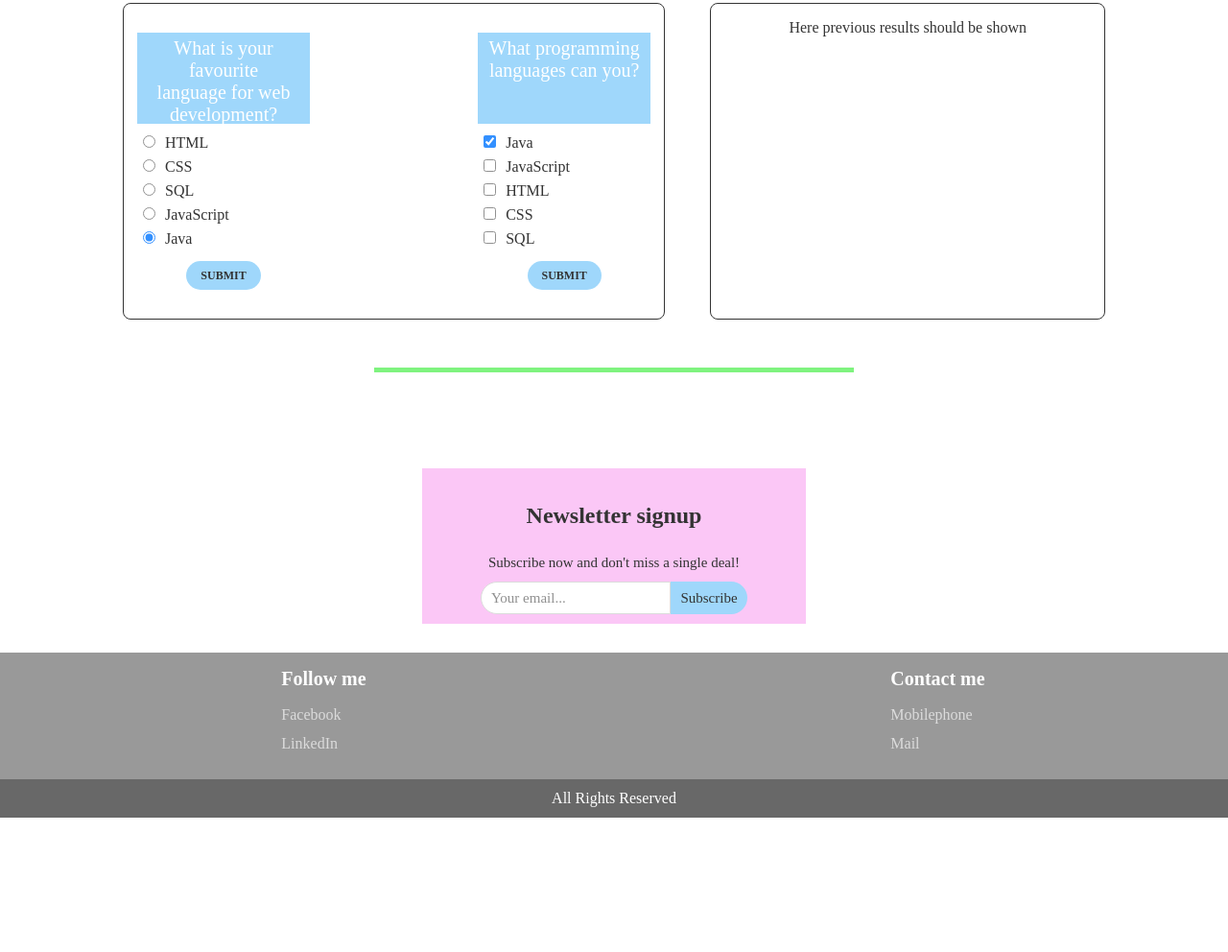
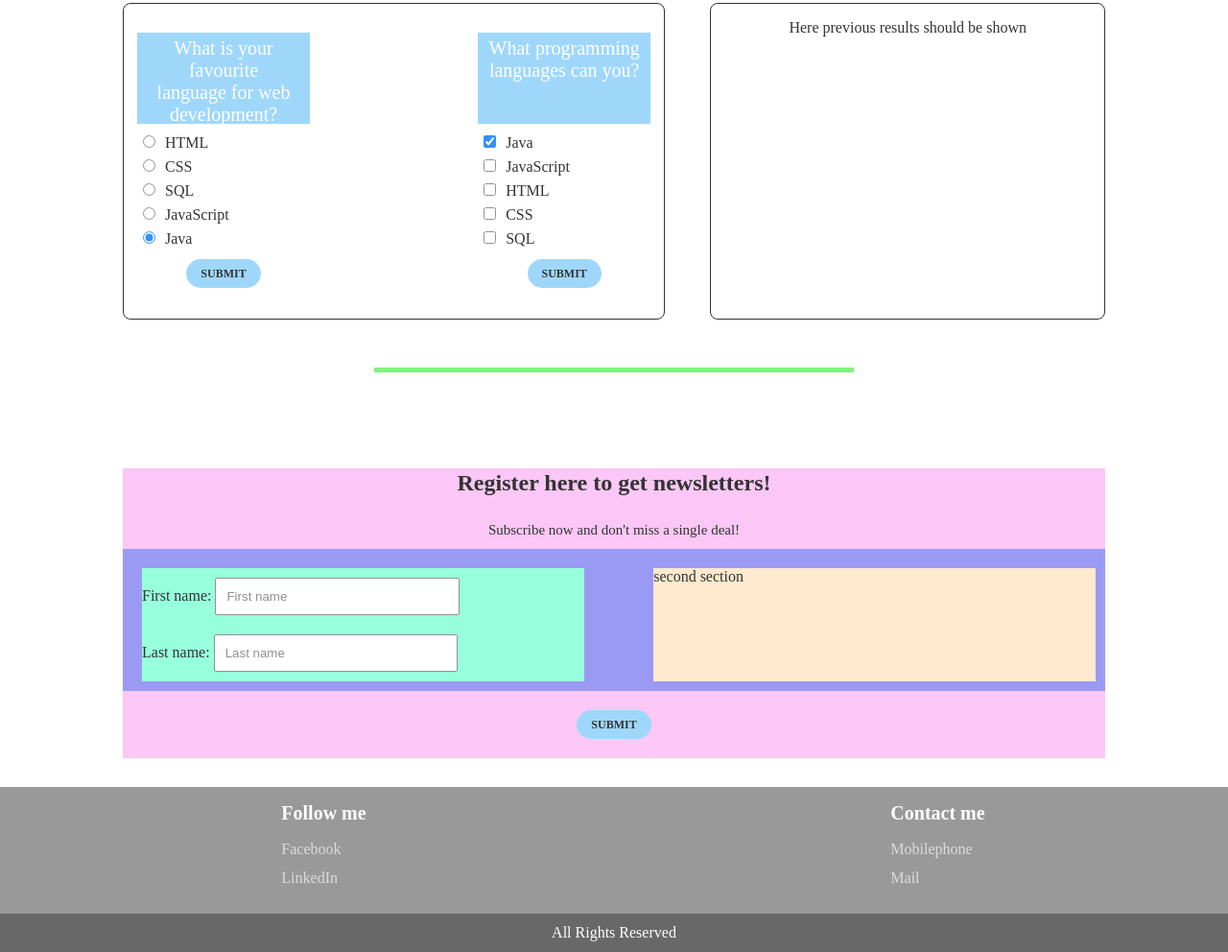
Before and after one commit to yulia-gutorova/MyHTMLProject, a plain HTML site: page index.html in a window 1280 px wide. Shown: the part 3432-4424 px from the top of the page at 96% size. Before the commit the page ends 4284 px from the top, so only its background shows below. Drawn offline with Linux system fonts and the light colour scheme.

Commit message:
test fields

```diff
--- a/css/style.css
+++ b/css/style.css
@@ -399,6 +399,7 @@ div.checkboxes input, div.radiobuttons input{
 
 div.submit_button{
     text-align: center;
+    margin-bottom: 20px;
 }
 
 button.submit_form{
@@ -424,12 +425,12 @@ button.submit_form{
 *************************   NEWSLETTER  ***************************
 --------------------------------------------------------------*/
 
-section.newsletter div{
+section.newsletter > div{
     background-color: rgb(250, 186, 244);
-    max-height: 200px;
-    max-width: 400px;
-    text-align: center;
-    padding: 10px 0px;
+    max-height: 600px;
+    max-width: 80%;
+/*     text-align: center;
+    padding: 10px 0px; */
     margin: 30px auto;
 }
 
@@ -438,6 +439,7 @@ section.newsletter h3{
     font-size: 24px;
     font-weight: bold;
     line-height: 30px;
+    text-align: center;
 }
 
 section.newsletter p{
@@ -447,14 +449,27 @@ section.newsletter p{
     line-height: 20px;
     margin-top: 0;
     margin-bottom: 10px;
+    text-align: center;
 }
 
-section.newsletter form{
+div.form_content{
     display: flex;
-    justify-content: center;
+    justify-content:space-between;
+    background-color: rgb(129, 129, 242);
 }
 
-section.newsletter form input{
+div.form_content div{
+    width: 45%;
+    margin: 20px 10px 10px 20px;
+}
+
+section.newsletter  input{
+     width: 50%;
+    margin: 10px 0;
+    padding: 10px;
+}
+
+/* section.newsletter form input{
     font-family: werdana;
     font-size: 15px;
     font-weight: light;
@@ -464,10 +479,10 @@ section.newsletter form input{
     padding-left: 10px;
     border-radius: 60px 0 0 60px;
     border: 1px solid lightgray
-}
+} */
 
 section.newsletter form button{
-    font-family: werdana;
+/*     font-family: werdana;
     font-size: 15px;
     font-weight: light;
     background-color: lightskyblue;
@@ -476,7 +491,8 @@ section.newsletter form button{
     max-width: 20%;
     border-radius: 0 170px 170px 0;
     border: none;
-    color: black
+    color: black */
+    margin: 20px auto;
 }
 
 section.newsletter form button:hover{
@@ -695,3 +711,5 @@ footer div.rights{
         height: 30px;
     }
 }
+
+}
--- a/index.html
+++ b/index.html
@@ -313,12 +313,30 @@
     <section class="newsletter">
         <hr>
         <div>
-            <h3>Newsletter signup</h3>
+            <h3>Register here to get newsletters!</h3>
             <p>Subscribe now and don't miss a single deal!</p>
-            <form>
-                <input type="email" name="email" placeholder="Your email...">
-                <button>Subscribe</button>
+            <form action="">
+                <div class="form_content">
+                    <div style="background-color:aquamarine ;">
+                        <label for="firstname">First name:</label>
+                        <input type="text" id="firstname" name="firstname" placeholder="First name"><br>
+                        <label for="lastname">Last name:</label>
+                        <input type="text" id="lastname" name="lastname" placeholder="Last name">
+
+                    </div>
+                    <div style="background-color:bisque ;">
+                        second section
+                    </div>
+                </div>
+
+                <!-- <input type="email" name="email" placeholder="Your email...">-->
+
+                <div class="submit_button">
+                    <button class="submit_form">Submit</button>
+
+                </div>
             </form>
+
         </div>
     </section>
 
```
